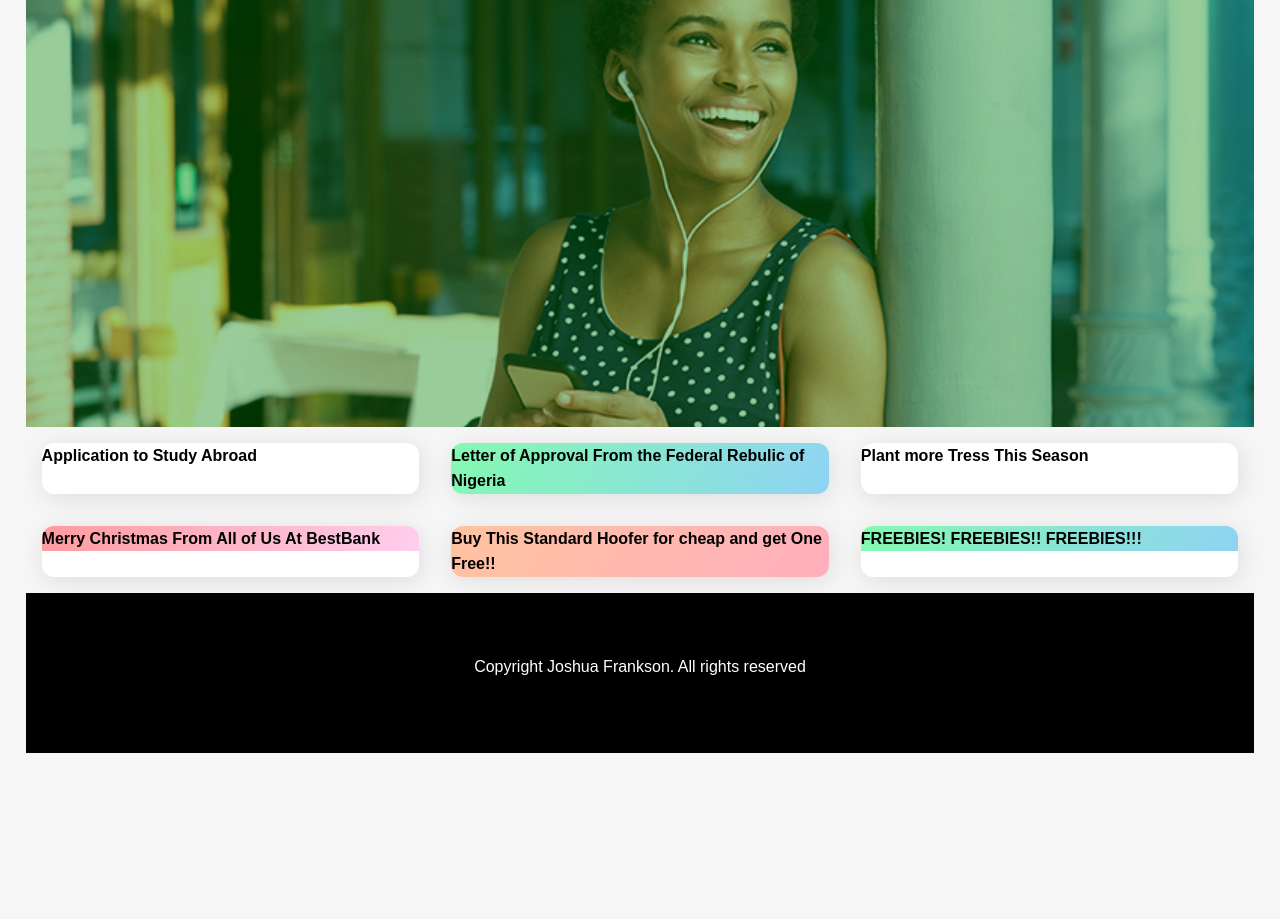
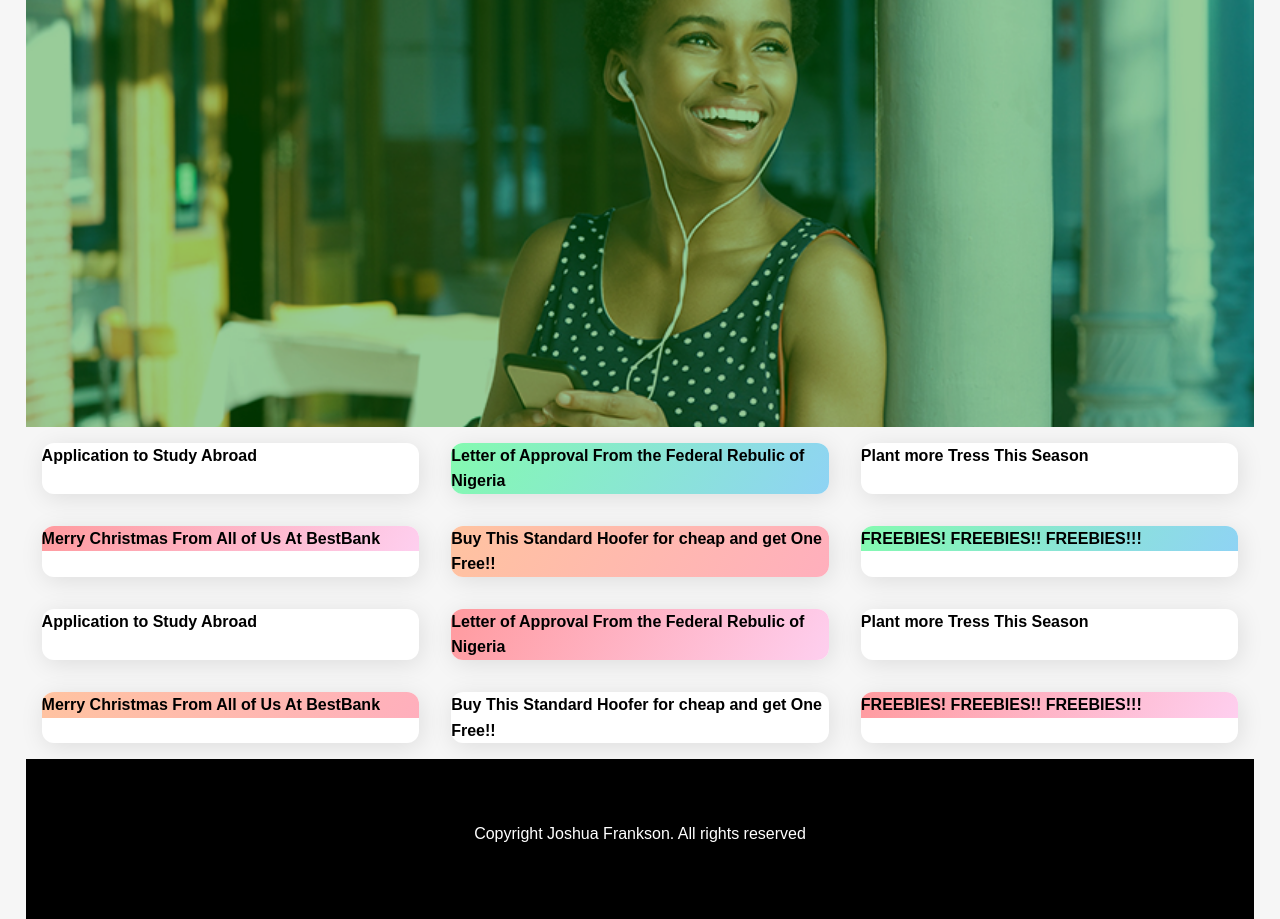
Before and after one commit to Realtime-josh/EPIC_Mail, a plain HTML site: page UI/dashboard.html in a window 1280 px wide. Shown: the part 126-1045 px from the top of the page. Before the commit the page ends 879 px from the top, so only its background shows below. Drawn offline with Linux system fonts and the light colour scheme; a web font is replaced by a local one.

Commit message:
populating dashboard

```diff
--- a/UI/dashboard.html
+++ b/UI/dashboard.html
@@ -108,6 +108,30 @@
                         <div class="card">
                              <h1><a href="">FREEBIES! FREEBIES!! FREEBIES!!!</a></h1>
                         </div>
+
+                        <div class="card">
+                             <h1><a href="electronics.html">Application to Study Abroad</a></h1>
+                        </div>
+
+                        <div class="card">
+                             <h1><a href="#">Letter of Approval From the Federal Rebulic of Nigeria</a></h1>
+                        </div>
+
+                        <div class="card">
+                             <h1><a href="#">Plant more Tress This Season</a></h1>
+                        </div>
+
+                        <div class="card">
+                             <h1><a href="">Merry Christmas From All of Us At BestBank</a></h1>
+                        </div>
+
+                        <div class="card">
+                             <h1><a href="">Buy This Standard Hoofer for cheap and get One Free!!</a></h1>
+                        </div>
+
+                        <div class="card">
+                             <h1><a href="">FREEBIES! FREEBIES!! FREEBIES!!!</a></h1>
+                        </div>
                  </div>
 
             </div>
```
